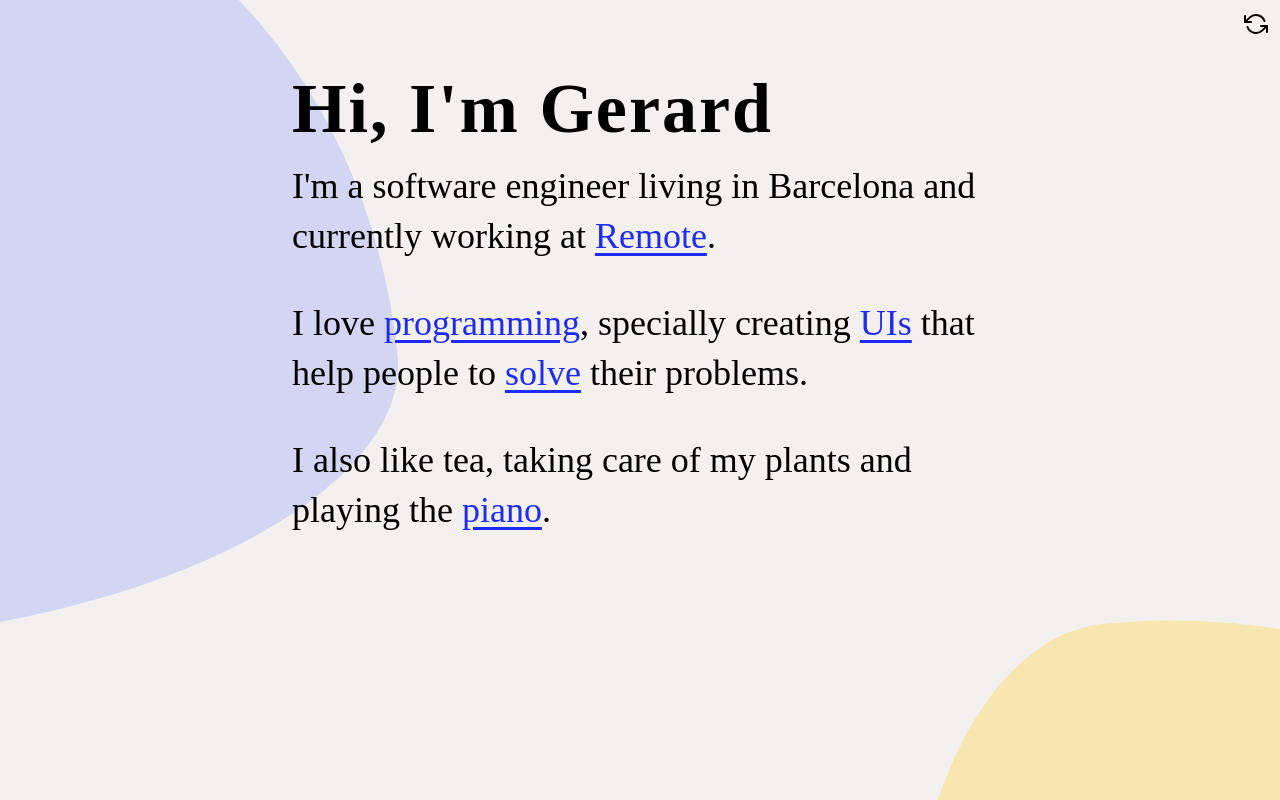
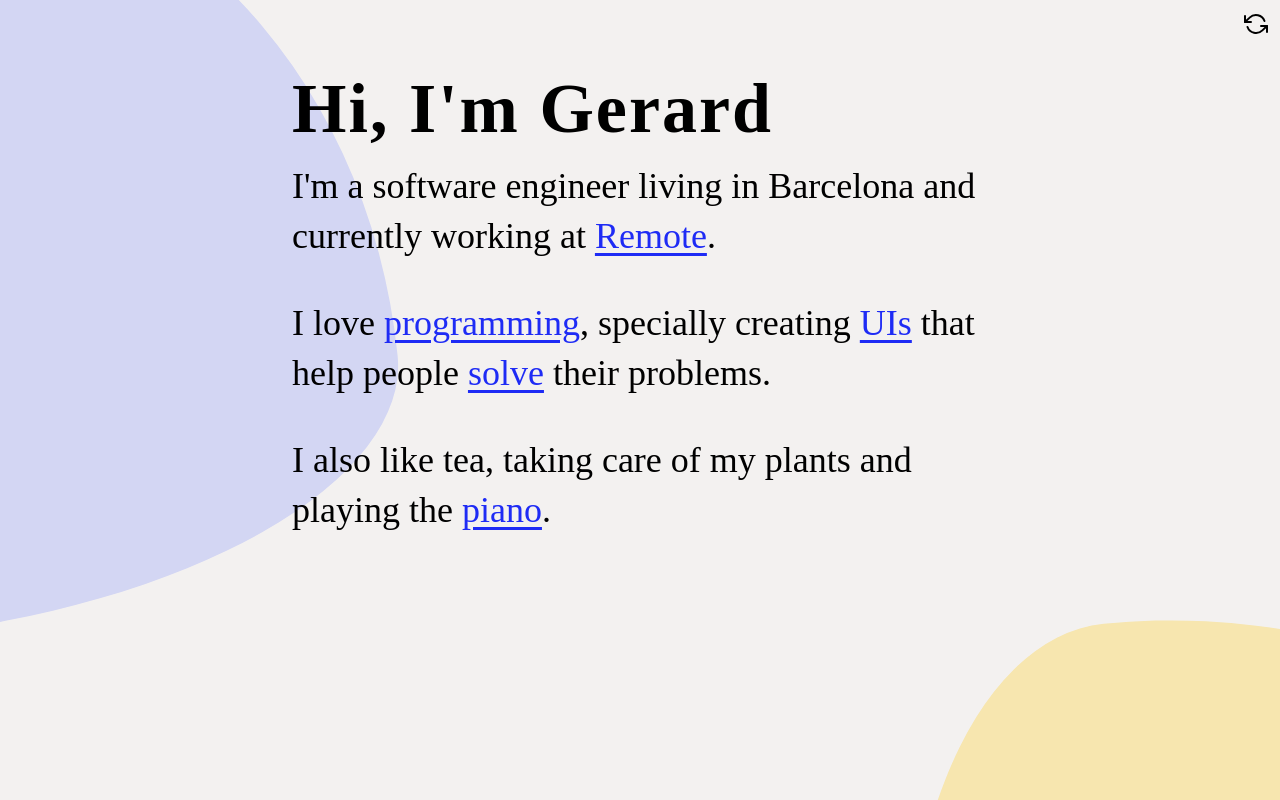
Before and after one commit to gerardabello/personal-site, a Next.js app: page / in a window 1280 px wide. Built offline with nearby package versions, Linux system fonts and the light colour scheme; a web font is replaced by a local one; what spring-animation-keyframes would draw is missing.

Commit message:
copy tweak

```diff
--- a/src/home.js
+++ b/src/home.js
@@ -163,8 +163,8 @@ const Home = ({ onChangeTheme }) => (
         I love <a href="https://github.com/gerardabello">programming</a>,
         specially creating{" "}
         <a href="https://mig.serras.dev/?path=/story/welcome--intro">UIs</a>{" "}
-        that help people to{" "}
-        <a href="https://equation-solver.serras.dev/">solve</a> their problems.
+        that help people <a href="https://equation-solver.serras.dev/">solve</a>{" "}
+        their problems.
       </Paragraph>
       <Paragraph>
         I also like tea, taking care of my plants and playing the{" "}
```
